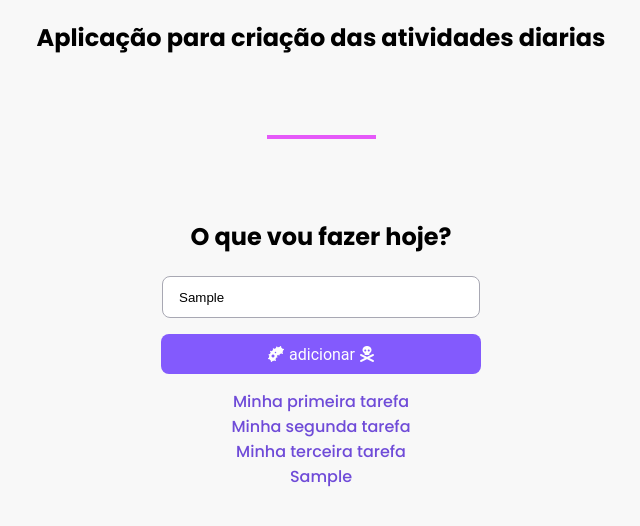
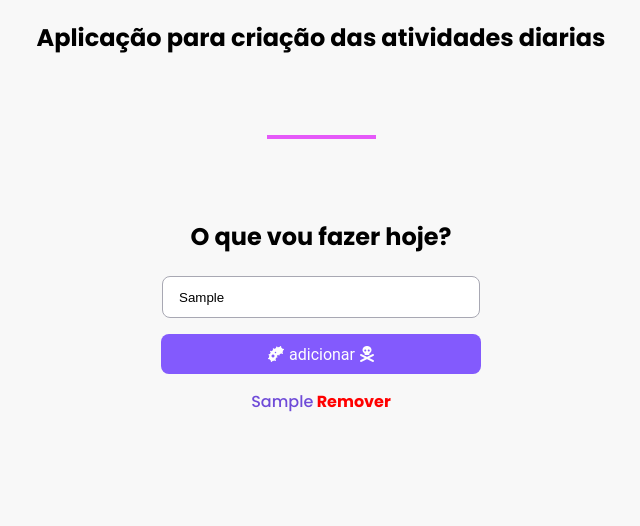
Before and after one commit to Richardhmcosta/todoist-electronjs, an Electron app: page index.html in a window 800 px wide. Both pictures are taken after typing "Sample" into the empty fields and a click on the button "adicionar". Shown: the whole page, without its empty margins (79-719 px from the left). Drawn offline with Linux system fonts and the light colour scheme.

Commit message:
Adicionando o botão de remover

```diff
--- a/index.html
+++ b/index.html
@@ -41,9 +41,6 @@
   <!--Lista de todos-->
 
   <ul id="Lista-de-Tarefas" >
-<li>Minha primeira tarefa</li>
-<li>Minha segunda tarefa</li>
-<li>Minha terceira tarefa</li>
   </ul>
   <!--Importando Script responsavel pela lógica de todo-->
   <script src="todo-list.js" ></script>
--- a/style.css
+++ b/style.css
@@ -58,3 +58,8 @@ ul {
   margin-top: 15px;
   color: #6f4bd8;
 }
+
+b {
+  cursor: pointer;
+  color: red;
+}
--- a/todo-list.js
+++ b/todo-list.js
@@ -1,6 +1,11 @@
+
+// A função responsavel por adicionar o item pelo evento de onkeypress no input
 function adicionarItemPelaTecla(event) {
+// Pegando o tipo da tecla pelo evento
   const tecla = event.key
+  // Verificando se a tecla pressionada é o 'Enter'
   if(tecla === 'Enter'){
+    // Chamando a função responsavel por adicionar item
    adicionarItem()
 return
   }
@@ -8,7 +13,6 @@ return
 
 function adicionarItem(event) {
 
-if (event && event.keycode !== 13) return
 
 
   const valorinput = document.getElementById('input').value
@@ -18,8 +22,10 @@ if (event && event.keycode !== 13) return
 // Criando a tag LI com JavaScript
     const CriarTagLI = document.createElement('li');
 
+    const tagRemover = "<b onclick='removerItem(event)' > Remover </b>"
+
     // Adicionando um texto dentro da tag LI
-  CriarTagLI.innerText = valorinput
+  CriarTagLI.innerHTML = valorinput + tagRemover
 
     console.log(CriarTagLI)
 
@@ -27,3 +33,13 @@ if (event && event.keycode !== 13) return
 
     console.log("Entrou na funçõa")
 }
+
+
+
+function removerItem(event) {
+// Adicionando a tag <b> dentro do nosso evento
+  const tagRemover = event.target
+  console.log("Cliquei na função remover")
+
+  console.log(tagRemover)
+}
```
